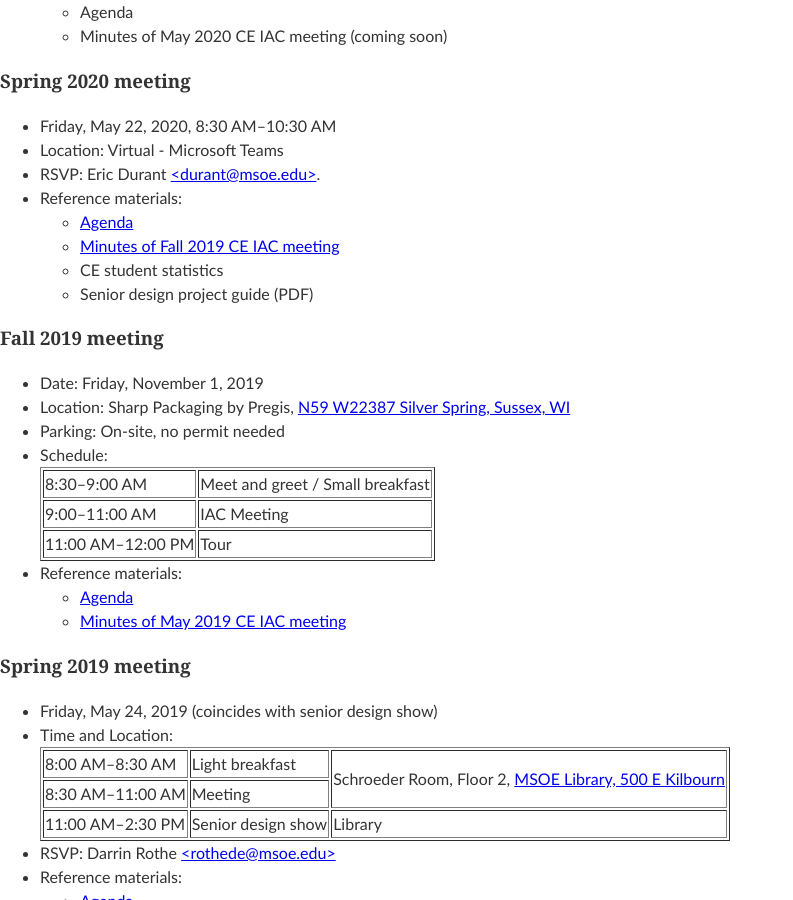
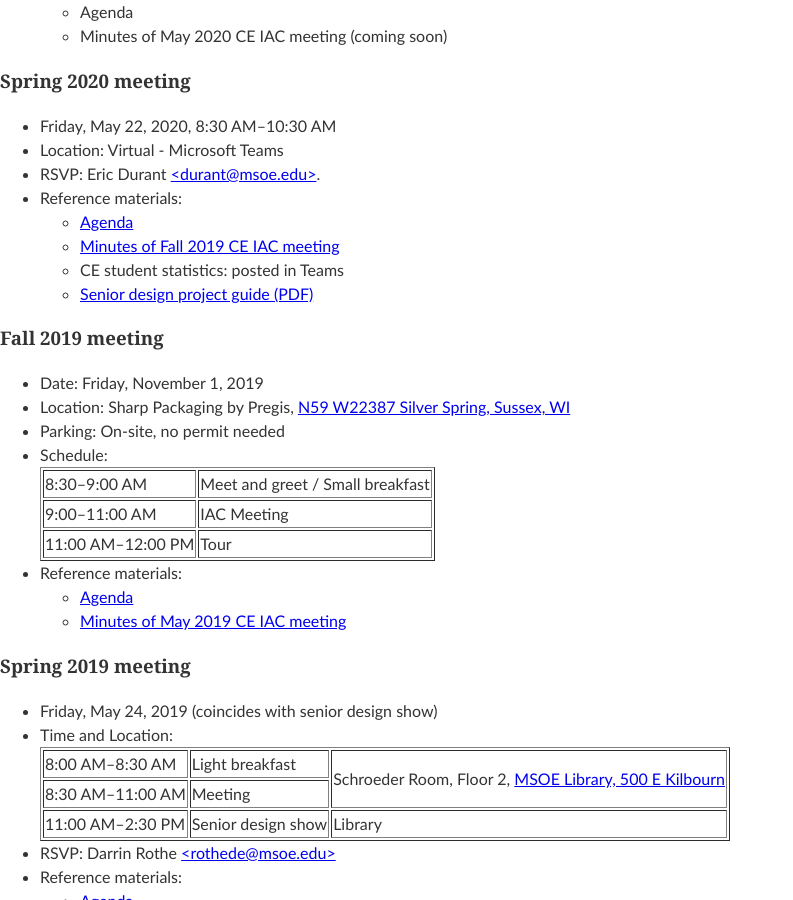
Before and after one commit to edurant/edurant.github.io, a Jekyll site: the page built from ceiac/index.html, in a window 1280 px wide and 900 px high, scrolled down 593 px. Shown: the whole window, without its empty margins (0-793 px from the left). Built offline with Jekyll 4.4.1, drawn with Linux system fonts in a browser that asks for light colours.

Commit message:
ceiac: post senior project booklet, member title update

```diff
--- a/ceiac/index.html
+++ b/ceiac/index.html
@@ -42,10 +42,10 @@ before the MSOE senior design show.</p>
     <li>RSVP: Eric Durant <a href="mailto:durant@msoe.edu">&lt;durant@msoe.edu&gt;</a>.</li>
     <li>Reference materials:
       <ul>
-        <li><a href="agenda2020-05-22.html">Agenda<!/a></li>
+        <li><a href="agenda2020-05-22.html">Agenda</a></li>
         <li><a href="2019-11-01minutes.pdf">Minutes of Fall 2019 CE IAC meeting</a></li>
-        <li><!--a href="student-stats-with-attrition-to-s20.pdf"-->CE student statistics<!--/a--></li>
-        <li><!--a href="https://msoe.s3.amazonaws.com/files/resources/2019-20-senior-design-booklet.pdf"-->Senior design project guide (PDF)<!--/a--></li>
+        <li>CE student statistics: posted in Teams</li>
+        <li><a href="https://msoe.s3.amazonaws.com/files/resources/2020-senior-design-booklet.pdf">Senior design project guide (PDF)</a></li>
       </ul>
   </ul>
 
```
Also changed, not shown: ceiac/members.html (+4 -4 lines).
